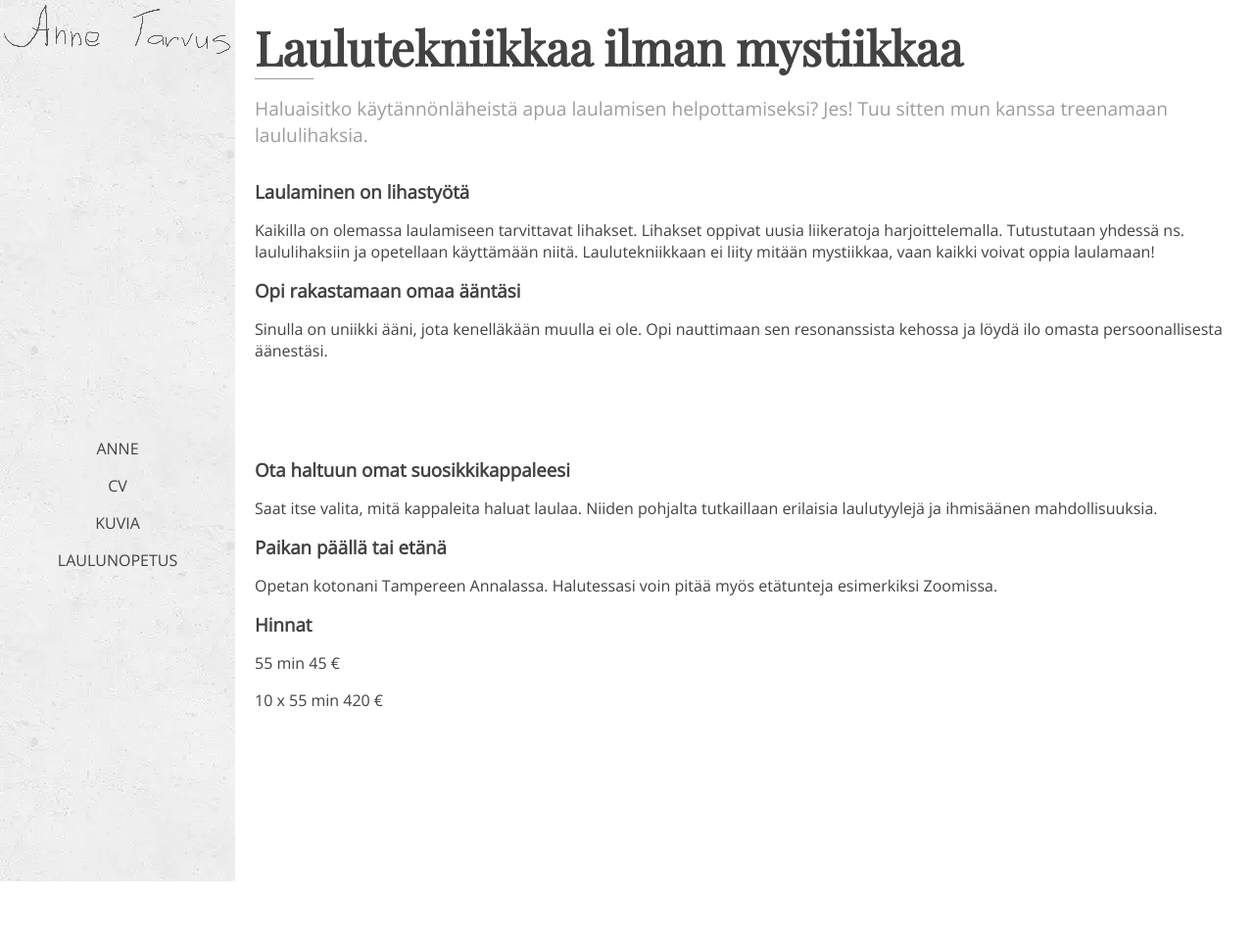
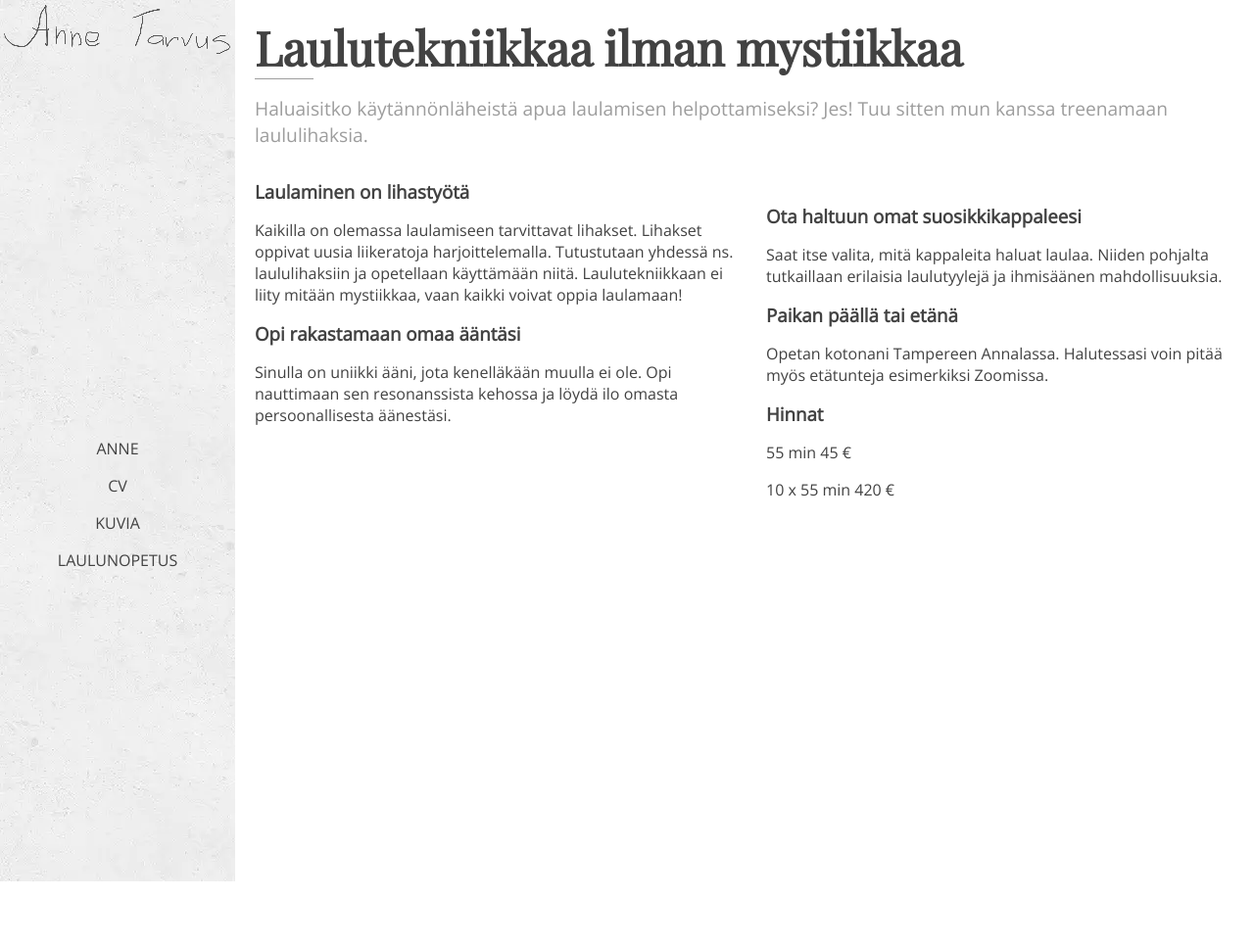
Before and after one commit to AnneTarvus/annetarvus.github.io, a Jekyll site: the page built from laulunopetus.md, in a window 1280 px wide. Shown: the whole page at 98% size. Built offline with Jekyll 4.4.1, drawn with Linux system fonts in a browser that asks for light colours.

Commit message:
Add columns back

```diff
--- a/_sass/main.scss
+++ b/_sass/main.scss
@@ -72,7 +72,7 @@ aside {
   display: flex;
   flex-direction: column;
   margin-left: 20px;
-  margin-right: 20px;
+  margin-right: 40px;
 }
 
 #links {
@@ -153,6 +153,10 @@ h3 {
   transform: scale(1.2);
 }
 
+.columns {
+  column-count: 2;
+}
+
 @media (max-width: 500px) {
   .wrapper {
     flex-direction: column;
```
